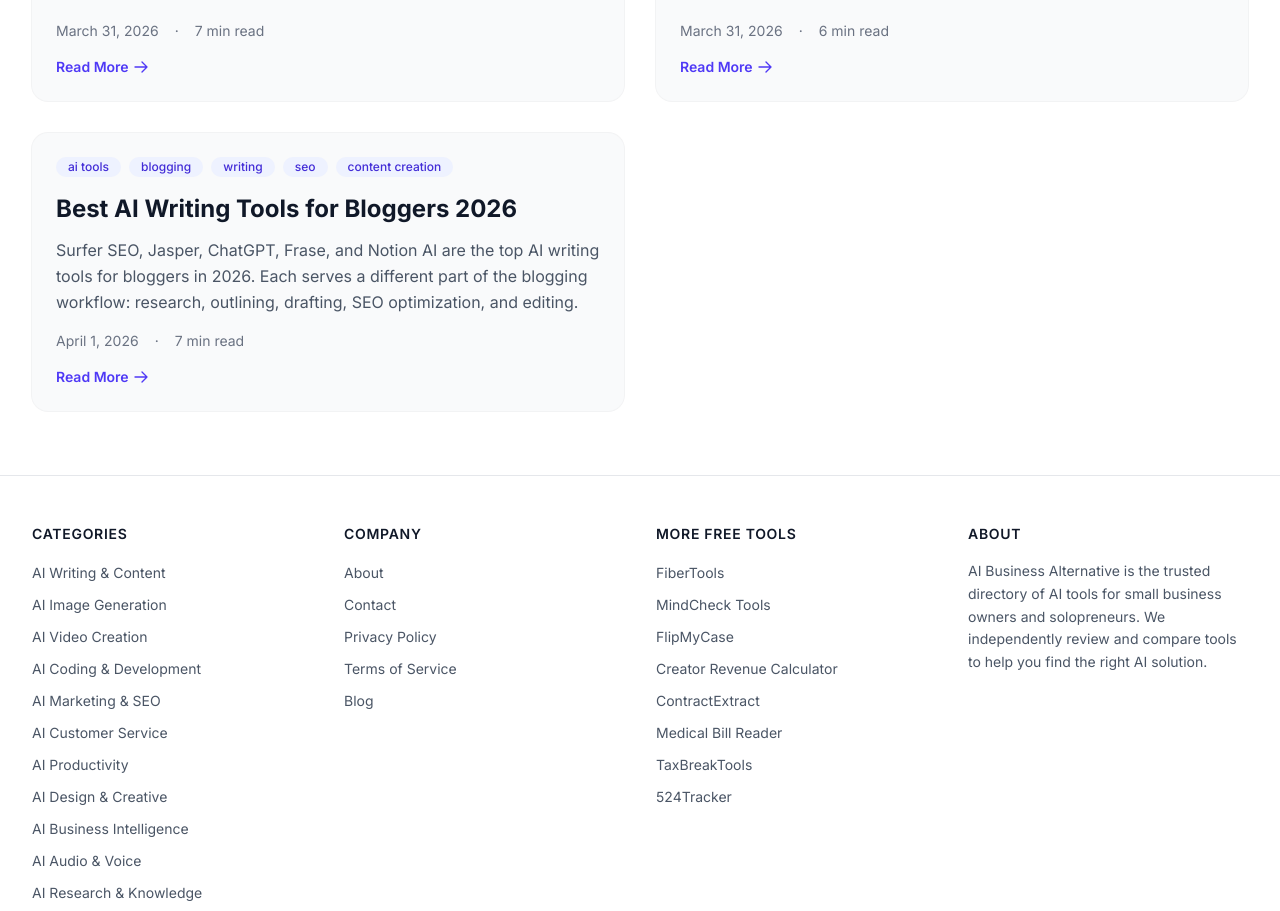
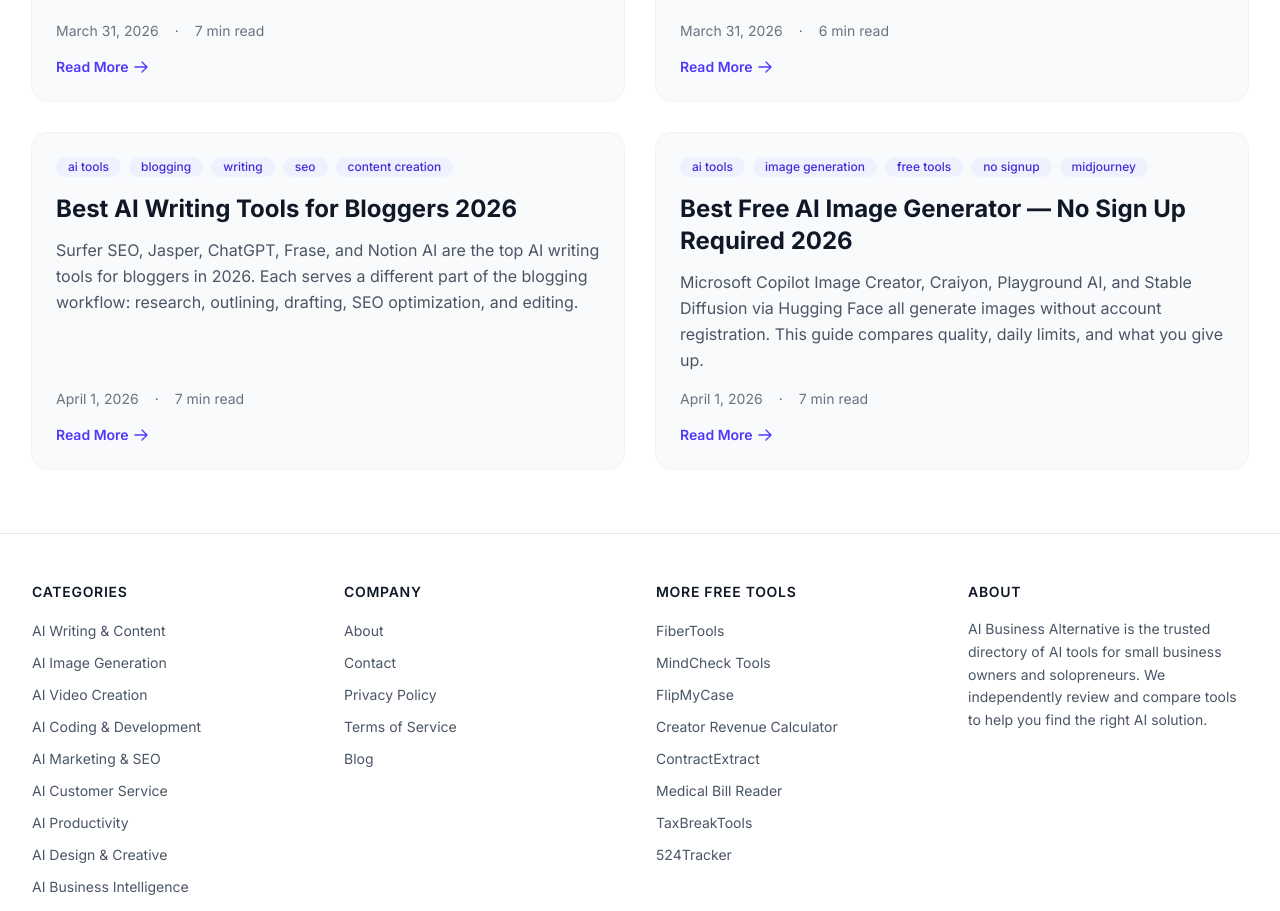
Before and after one commit to raiderj77/aibusinessalternative, a Next.js app: page /blog in a window 1280 px wide. Shown: the part 5260-6171 px from the top of the page. Built offline with nearby package versions, Linux system fonts and the light colour scheme.

Commit message:
feat: add free-ai-image-generator-no-signup-2026 (score 82)

```diff
--- a/src/data/blog.ts
+++ b/src/data/blog.ts
@@ -2755,6 +2755,84 @@ export const blogPosts: BlogPost[] = [
 <h3>Are there ethical concerns with using AI for blogging?</h3>
 <p>Yes, and transparency is key. Ethical use involves disclosing AI assistance if required by your platform or clients, never publishing raw AI output without fact-checking and significant editing, and ensuring the final content provides original value beyond what the AI assembled. The goal is to use AI to enhance your work, not to generate generic, automated content that adds noise to the internet. Always verify facts, cite sources, and add your own analysis.</p>
 <p>For other writing aids, consider our guides on <a href="/blog/grammarly-alternatives-free-2026">free writing tools</a> and the <a href="/blog/chatgpt-vs-claude-2026">ChatGPT vs Claude</a> comparison. To explore a top SEO tool mentioned, visit <a href="https://surferseo.com" rel="noopener noreferrer" target="_blank">Surfer SEO</a>.</p>`
+  },
+  {
+    slug: 'free-ai-image-generator-no-signup-2026',
+    title: 'Best Free AI Image Generator — No Sign Up Required 2026',
+    excerpt:
+      'Microsoft Copilot Image Creator, Craiyon, Playground AI, and Stable Diffusion via Hugging Face all generate images without account registration. This guide compares quality, daily limits, and what you give up.',
+    publishedAt: '2026-04-01',
+    updatedAt: '2026-04-01',
+    readTime: '7 min read',
+    tags: ['ai-tools', 'image-generation', 'free-tools', 'no-signup', 'midjourney'],
+    content: `
+<p>Finding a free AI image generator that works without creating an account is increasingly practical in 2026. Microsoft Copilot Image Creator, Craiyon, Playground AI, and several Stable Diffusion interfaces all allow image generation without registration. This guide covers the best options, their daily limits, and what you give up compared to account-based tools.</p>
+
+<h2>Why No-Sign-Up AI Image Generators Matter</h2>
+<p>The value of a no-sign-up AI tool extends beyond mere convenience. It represents a commitment to accessibility and user privacy. For students, educators, or professionals giving a presentation, the ability to generate a visual on the fly without navigating institutional firewalls or personal privacy concerns is invaluable. For the curious individual, it removes the intimidation factor of a lengthy registration process, allowing for pure, uncommitted experimentation. This model also democratizes access to cutting-edge technology, ensuring that those without a corporate email or who wish to maintain digital anonymity can still participate in the creative revolution. While these tools often come with sensible usage limits to prevent abuse, their existence challenges the industry norm that user data is the mandatory price of admission.</p>
+
+<h2>Best Free AI Image Generators That Require No Sign Up in 2026</h2>
+<p>The landscape of truly accessible AI image generators is always shifting, but several robust options have established themselves as reliable, no-account-needed resources.</p>
+
+<h3>Microsoft Copilot Image Creator (no account for Bing)</h3>
+<p>Powered by a advanced version of DALL-E, Microsoft&apos;s offering is a standout. If you are already using the Bing search engine in your browser, you often gain immediate access to the Image Creator without any additional steps. It generates four distinct, high-quality images per prompt and handles complex descriptions with impressive nuance. The daily limit is generous for casual use, and the images are suitable for everything from blog graphics to conceptual illustrations. Its deep integration with the browser ecosystem makes it one of the most powerful and readily available options.</p>
+
+<h3>Craiyon (formerly DALL-E Mini, fully free)</h3>
+<p>Craiyon is the veteran of the no-sign-up space. Its interface remains stubbornly simple: a text box and a generate button. It produces nine images in a distinctive, often slightly abstract style that has become its signature. There are no daily limits, making it ideal for bulk generation of ideas or for projects requiring many visual variations. While the individual image resolution is lower than some competitors, its utter lack of barriers&mdash;no account, no limits, no waitlist&mdash;secures its place as an essential tool for unfettered experimentation.</p>
+
+<h3>Adobe Firefly (limited no-account access)</h3>
+<p>Adobe&apos;s foray into generative AI offers limited access without an Adobe account. You can typically generate a small number of images per session before a sign-in prompt appears. The output quality is professional, with a strong emphasis on commercially safe, ethically trained imagery. Firefly excels at producing photorealistic scenes and graphics that align with Adobe&apos;s design-centric heritage. For a quick, high-quality image that doesn&apos;t require an ongoing commitment, this limited access can be perfectly sufficient.</p>
+
+<h3>Playground AI (generous free anonymous)</h3>
+<p>Playground AI provides a surprisingly full-featured experience for anonymous users. You can access multiple AI models, adjust parameters like image dimensions and quality, and apply filters&mdash;all without creating an account. The free tier allows for hundreds of images per day, a limit that caters to serious hobbyists and light professional use. The ability to fine-tune your generations with professional controls from the outset makes it a powerful middle ground between simplicity and advanced functionality.</p>
+
+<h3>Stable Diffusion via Hugging Face Spaces (no account)</h3>
+<p>The open-source Stable Diffusion model is hosted on numerous &ldquo;Spaces&rdquo; on the Hugging Face platform. Many of these are community-built demos that require no authentication. The quality and interface vary wildly between spaces, offering everything from basic text-to-image to advanced inpainting and style transfer. This is the option for tinkerers who want to experience the raw potential of different Stable Diffusion checkpoints and techniques without any local installation. Be prepared for variable speeds and occasional downtime on popular demos.</p>
+
+<h2>No-Sign-Up vs Account-Based Tools: What You Sacrifice</h2>
+<p>Choosing a no-sign-up tool involves trade-offs. The table below outlines the key differences to help you set realistic expectations.</p>
+<table>
+<thead>
+<tr>
+<th>Tool</th>
+<th>No-Account Access</th>
+<th>Daily Limit</th>
+<th>Image Quality</th>
+<th>Saving/History</th>
+</tr>
+</thead>
+<tbody>
+<tr>
+<td><strong>No-Sign-Up Generators</strong></td>
+<td>Immediate, anonymous.</td>
+<td>Strictly enforced, resets per session or IP.</td>
+<td>Good to excellent, but often lower default resolution.</td>
+<td>None. You must manually download each image immediately.</td>
+</tr>
+<tr>
+<td><strong>Account-Based Generators</strong></td>
+<td>Requires email/password.</td>
+<td>Higher or subscription-based, tracked per user.</td>
+<td>Often highest available, with upscaling options.</td>
+<td>Full library, prompt history, edit queues, and project organization.</td>
+</tr>
+</tbody>
+</table>
+<p>The most significant sacrifice is the loss of a persistent history. Your generated images and the prompts that created them are ephemeral unless you consciously save them to your device. Furthermore, advanced features like model training, custom styles, batch processing, and commercial licenses are almost exclusively gated behind registered accounts. The no-sign-up path prioritizes immediate, disposable creation over long-term project development.</p>
+
+<h2>Tips for Getting Better Results Without an Account</h2>
+<p>Working without an account&apos;s editing history means refining your technique from the start. Be specific and descriptive in your prompts; instead of &ldquo;a dog,&rdquo; try &ldquo;a fluffy Siberian Husky puppy sitting in a sunlit meadow, photorealistic, shallow depth of field.&rdquo; Use style keywords like &ldquo;digital art,&rdquo; &ldquo;watercolor illustration,&rdquo; or &ldquo;cinematic still.&rdquo; Since you can&apos;t easily iterate on a previous image, treat each generation as a new experiment. If a result is close but not perfect, copy the output image to your clipboard and open a new tab to start a fresh generation with a tweaked prompt. Finally, always download successful images immediately with descriptive filenames that include the core prompt, as you have no cloud backup to retrieve them from later.</p>
+
+<h2>FAQ</h2>
+<h3>Are no-sign-up AI image generators truly free?</h3>
+<p>Yes, the tools listed here are free at the point of use. They are typically supported by advertising, by being loss-leaders for larger tech ecosystems (like Bing or Adobe), or by the goodwill of open-source communities. There are no hidden fees, though they use usage limits to manage operational costs.</p>
+
+<h3>Can I use the generated images for commercial projects?</h3>
+<p>Licensing varies. Tools like Adobe Firefly and Microsoft Copilot Image Creator often provide commercial rights for content generated on their free tiers. Craiyon&apos;s license is generally permissive. However, you must always check the specific &ldquo;Terms of Use&rdquo; or &ldquo;Content Policy&rdquo; of the generator you are using, as rights can change and some may restrict commercial use for anonymous generations.</p>
+
+<h3>Why do some sites offer both no-sign-up and account options?</h3>
+<p>Offering no-sign-up access is a low-friction way to attract users and demonstrate the tool&apos;s value. It reduces bounce rates from visitors who are hesitant to register. Once a user sees the potential and hits the anonymous limit or desires saved history, they are more likely to convert into a registered user, which provides the company with a stable user base and potential upgrade paths to paid plans.</p>
+<p>For those willing to create an account, our guide to <a href="/blog/midjourney-alternatives-free-2026">free Midjourney alternatives</a> explores tools with more advanced features. If moving images are your goal, explore our list of <a href="/blog/ai-video-editor-free-2026">free AI video tools</a>. To start generating images instantly, visit the <a href="https://www.bing.com/create" rel="noopener noreferrer" target="_blank">Microsoft Copilot Image Creator</a>.</p>`
   }
 ];
 
```
